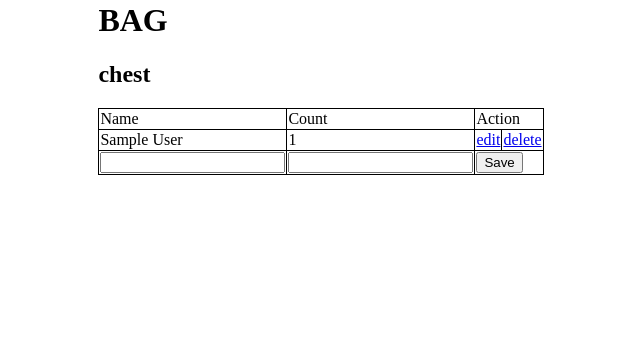
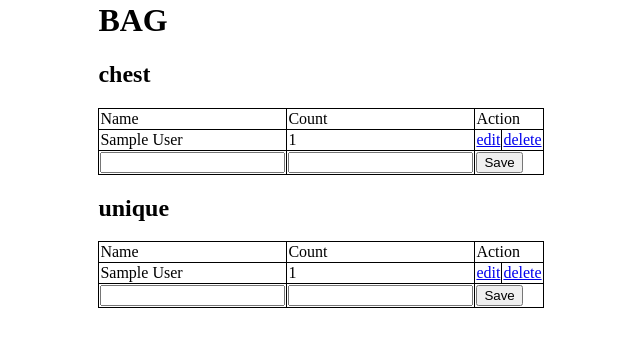
Before and after one commit to chaveniajeffry/lords-mobile-account-management, a Django app: a page that uses lords_mobile_account_management/lm_accounts/templates/lm_accounts/lm_account_details.html in a window 1280 px wide. Shown: the part 203-550 px from the top of the page, without its empty margins (319-959 px from the left). Run offline with Django 3.2, Linux system fonts and the light colour scheme; tables that the repository leaves empty hold one stand-in row (values such as "Sample post").

Commit message:
feat: add CRUD of bag unique

```diff
--- a/lords_mobile_account_management/lm_accounts/forms.py
+++ b/lords_mobile_account_management/lm_accounts/forms.py
@@ -1,6 +1,6 @@
 from django import forms
 from django.forms import ModelForm
-from lm_accounts.models import LMUserAccount, LMUserBagChest
+from lm_accounts.models import LMUserAccount, LMUserBagChest, LMUserBagUnique
 
 class LMUserAccountForm(ModelForm):
 
@@ -17,3 +17,11 @@ class LMUserBagChestForm(ModelForm):
         fields = [
             'name', 'count', 'bag_id'
         ]
+
+class LMUserBagUniqueForm(ModelForm):
+
+    class Meta:
+        model = LMUserBagUnique
+        fields = [
+            'name', 'count', 'bag_id'
+        ]
--- a/lords_mobile_account_management/lm_accounts/templates/lm_accounts/lm_account_details.html
+++ b/lords_mobile_account_management/lm_accounts/templates/lm_accounts/lm_account_details.html
@@ -5,6 +5,8 @@
         <h1>BAG</h1>
         <h2>chest</h2>
         {% include "lm_accounts/lm_bag/lm_bag_chest.html" %}
+        <h2>unique</h2>
+        {% include "lm_accounts/lm_bag/lm_bag_unique.html" %}
     </div>
 </div>
 <div>
--- /dev/null
+++ b/lords_mobile_account_management/lm_accounts/templates/lm_accounts/lm_bag/lm_bag_unique.html
@@ -0,0 +1,24 @@
+<table>
+    <tr>
+        <td>Name</td>
+        <td>Count</td>
+        <td colspan=2>Action</td>
+    </tr>
+    {% for bag_unique in lm_user_bag_unique %}
+        <tr>
+            <td>{{bag_unique.name}}</td>
+            <td>{{bag_unique.count}}</td>
+            <td><a href="{% url "update-bag-unique" bag_unique.id %}">edit</a></td>
+            <td><a href="{% url "delete-bag-unique" bag_unique.id %}">delete</a></td>
+        </tr>
+    {% endfor %}
+    <tr>
+        <form action="{% url 'create-bag-unique' %}" method="post">
+            {% csrf_token %}
+            <input type="hidden" name="pk" value="{{lm_account.id}}">
+            <td>{{ lm_user_bag_unique_form.name }}</td>
+            <td>{{ lm_user_bag_unique_form.count }}</td>
+            <td colspan=2><input type="submit" value="Save"></td>
+        </form>
+    </tr>
+</table>
--- a/lords_mobile_account_management/lm_accounts/urls.py
+++ b/lords_mobile_account_management/lm_accounts/urls.py
@@ -11,4 +11,7 @@ urlpatterns = [
     path("create-bag-chest/", views.createBagChest, name="create-bag-chest"),
     path("update-bag-chest/:<str:pk>/", views.updateBagChest, name="update-bag-chest"),
     path("delete-bag-chest/:<str:pk>/", views.deleteBagChest, name="delete-bag-chest"),
+    path("create-bag-unique/", views.createBagUnique, name="create-bag-unique"),
+    path("update-bag-unique/:<str:pk>/", views.updateBagUnique, name="update-bag-unique"),
+    path("delete-bag-unique/:<str:pk>/", views.deleteBagUnique, name="delete-bag-unique"),
 ]
--- a/lords_mobile_account_management/lm_accounts/views.py
+++ b/lords_mobile_account_management/lm_accounts/views.py
@@ -2,7 +2,7 @@ from django.shortcuts import render, redirect, get_object_or_404
 from django.contrib.auth.decorators import login_required
 from base.models import LMAccount
 from lm_accounts.models import LMUserAccount,LMUserBag,LMUserBagChest,LMUserBagCombat,LMUserBagResources,LMUserBagSpeedUp,LMUserBagUnique
-from lm_accounts.forms import LMUserAccountForm,LMUserBagChestForm
+from lm_accounts.forms import LMUserAccountForm,LMUserBagChestForm, LMUserBagUniqueForm
 
 @login_required
 def home(request):
@@ -33,9 +33,51 @@ def createAccount(request):
         )
         return redirect("home-accounts")
 
+def readAccount(request,pk):
+    lm_account = get_object_or_404(LMUserAccount, id=pk)
+    lm_user_bag = LMUserBag.objects.get(account_id=lm_account)
+    lm_user_bag_chest = LMUserBagChest.objects.filter(bag_id=lm_user_bag)
+    lm_user_bag_unique = LMUserBagUnique.objects.filter(bag_id=lm_user_bag)
+    lm_user_bag_chest_form = LMUserBagChestForm()
+    lm_user_bag_unique_form = LMUserBagUniqueForm()
+    context = {
+        "lm_account":lm_account,
+        "lm_user_bag_chest":lm_user_bag_chest,
+        "lm_user_bag_chest_form":lm_user_bag_chest_form,
+        "lm_user_bag_unique":lm_user_bag_unique,
+        "lm_user_bag_unique_form":lm_user_bag_unique_form,
+    }
+    return render(request,'lm_accounts/lm_account_details.html',context)
+
+
+def updateAccount(request,pk):
+    lm_account = get_object_or_404(LMUserAccount, id=pk)
+    lm_account_form = LMUserAccountForm(instance=lm_account)
+    if request.method == 'POST':
+        ign = request.POST.get("IGN")
+        reset_time = request.POST.get("reset_time")
+        email = request.POST.get("email")
+        provider = request.POST.get("provider")
+        lm_account.IGN = ign
+        lm_account.reset_time = reset_time
+        lm_account.email = email
+        lm_account.provider = provider
+        lm_account.save()
+        return redirect("home-accounts")
+    context = {
+        "home_message":"accounts page",
+        "lm_account":lm_account,
+        "lm_account_form":lm_account_form,
+    }
+    return render(request,'lm_accounts/update_account.html',context)
+
+def deleteAcoount(request,pk):
+    lm_account = LMUserAccount.objects.get(id=pk)
+    lm_account.delete()
+    return redirect("home-accounts")
+
 def createBagChest(request):
     if request.method == "POST":
-        print(request.POST)
         name = request.POST.get("name")
         count = request.POST.get("count")
         account_id = request.POST.get("pk")
@@ -70,51 +112,44 @@ def deleteBagChest(request,pk):
     lm_user_bag_chest = get_object_or_404(LMUserBagChest, id=pk)
     lm_user_bag = get_object_or_404(LMUserBag, id=lm_user_bag_chest.bag_id.id)
     lm_account = get_object_or_404(LMUserAccount, id=lm_user_bag.account_id.id)
-    lm_user_bag_chest_form = LMUserBagChestForm()
     lm_user_bag_chest.delete()
-    lm_user_bag_chest = LMUserBagChest.objects.filter(bag_id=lm_user_bag)
+    return redirect("read-lm-account", pk=lm_account.id)
+
+def createBagUnique(request):
+    if request.method == "POST":
+        name = request.POST.get("name")
+        count = request.POST.get("count")
+        account_id = request.POST.get("pk")
+        lm_account = get_object_or_404(LMUserAccount, id=account_id)
+        lm_bag = LMUserBag.objects.get(account_id=lm_account)
+        LMUserBagUnique.objects.create(
+            name=name,
+            count=count,
+            bag_id=lm_bag,
+        )
+        return redirect("read-lm-account", pk=account_id)
+
+def updateBagUnique(request,pk):
+    lm_user_bag_unique = get_object_or_404(LMUserBagUnique, id=pk)
+    lm_user_bag = get_object_or_404(LMUserBag, id=lm_user_bag_unique.bag_id.id)
+    lm_account = get_object_or_404(LMUserAccount, id=lm_user_bag.account_id.id)
+    lm_user_bag_unique_form = LMUserBagUniqueForm(instance=lm_user_bag_unique)
+    if request.method == "POST":
+        name = request.POST.get("name")
+        count = request.POST.get("count")
+        lm_user_bag_unique.name = name
+        lm_user_bag_unique.count = count
+        lm_user_bag_unique.save()
+        return redirect("read-lm-account", pk=lm_account.id)
     context = {
         "lm_account":lm_account,
-        "lm_user_bag_chest":lm_user_bag_chest,
-        "lm_user_bag_chest_form":lm_user_bag_chest_form,
+        "lm_user_bag_unique_form":lm_user_bag_unique_form,
     }
-    return render(request,'lm_accounts/lm_account_details.html',context)
+    return render(request,'lm_accounts/lm_bag/lm_bag_unique_update.html',context)
 
-def readAccount(request,pk):
-    lm_account = get_object_or_404(LMUserAccount, id=pk)
-    lm_user_bag = LMUserBag.objects.get(account_id=lm_account)
-    lm_user_bag_chest = LMUserBagChest.objects.filter(bag_id=lm_user_bag)
-    lm_user_bag_chest_form = LMUserBagChestForm()
-    context = {
-        "lm_account":lm_account,
-        "lm_user_bag_chest":lm_user_bag_chest,
-        "lm_user_bag_chest_form":lm_user_bag_chest_form,
-    }
-    return render(request,'lm_accounts/lm_account_details.html',context)
-
-
-def updateAccount(request,pk):
-    lm_account = get_object_or_404(LMUserAccount, id=pk)
-    lm_account_form = LMUserAccountForm(instance=lm_account)
-    if request.method == 'POST':
-        ign = request.POST.get("IGN")
-        reset_time = request.POST.get("reset_time")
-        email = request.POST.get("email")
-        provider = request.POST.get("provider")
-        lm_account.IGN = ign
-        lm_account.reset_time = reset_time
-        lm_account.email = email
-        lm_account.provider = provider
-        lm_account.save()
-        return redirect("home-accounts")
-    context = {
-        "home_message":"accounts page",
-        "lm_account":lm_account,
-        "lm_account_form":lm_account_form,
-    }
-    return render(request,'lm_accounts/update_account.html',context)
-
-def deleteAcoount(request,pk):
-    lm_account = LMUserAccount.objects.get(id=pk)
-    lm_account.delete()
-    return redirect("home-accounts")
+def deleteBagUnique(request,pk):
+    lm_user_bag_unique = get_object_or_404(LMUserBagUnique, id=pk)
+    lm_user_bag = get_object_or_404(LMUserBag, id=lm_user_bag_unique.bag_id.id)
+    lm_account = get_object_or_404(LMUserAccount, id=lm_user_bag.account_id.id)
+    lm_user_bag_unique.delete()
+    return redirect("read-lm-account", pk=lm_account.id)
```
Also changed, not shown: lords_mobile_account_management/lm_accounts/templates/lm_accounts/lm_bag/lm_bag_unique_update.html (added, +12 -0 lines).
